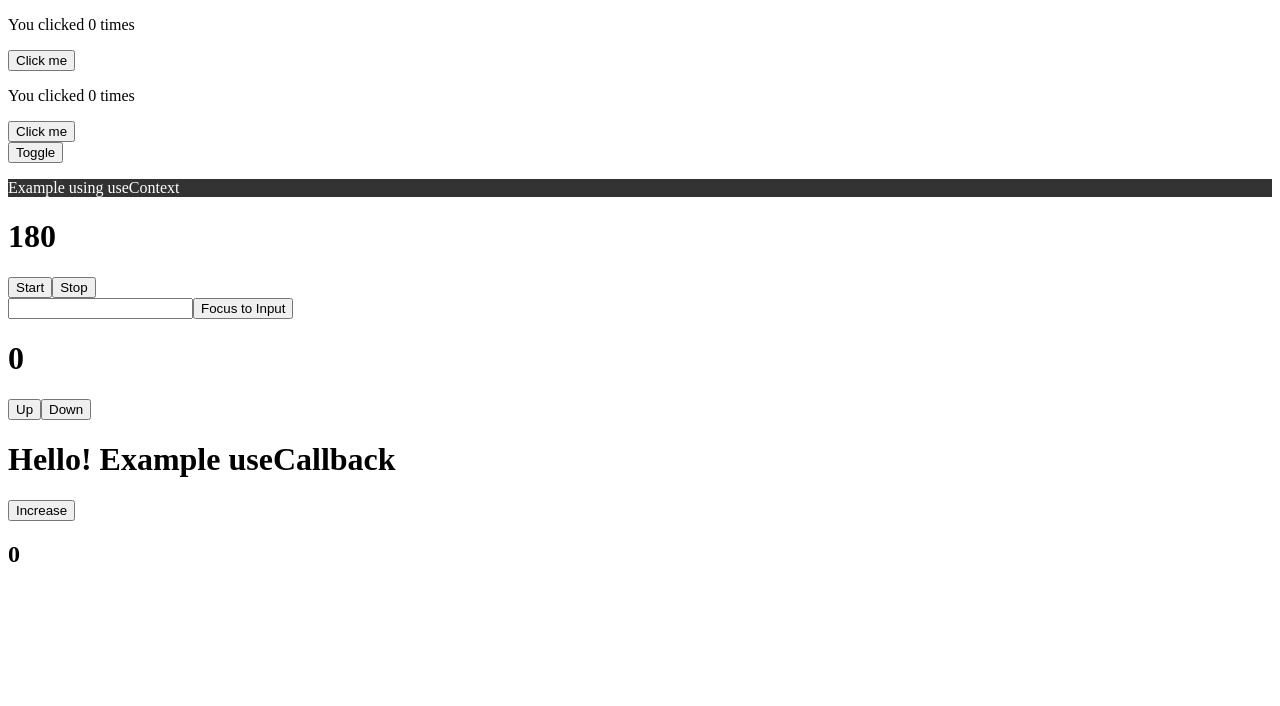
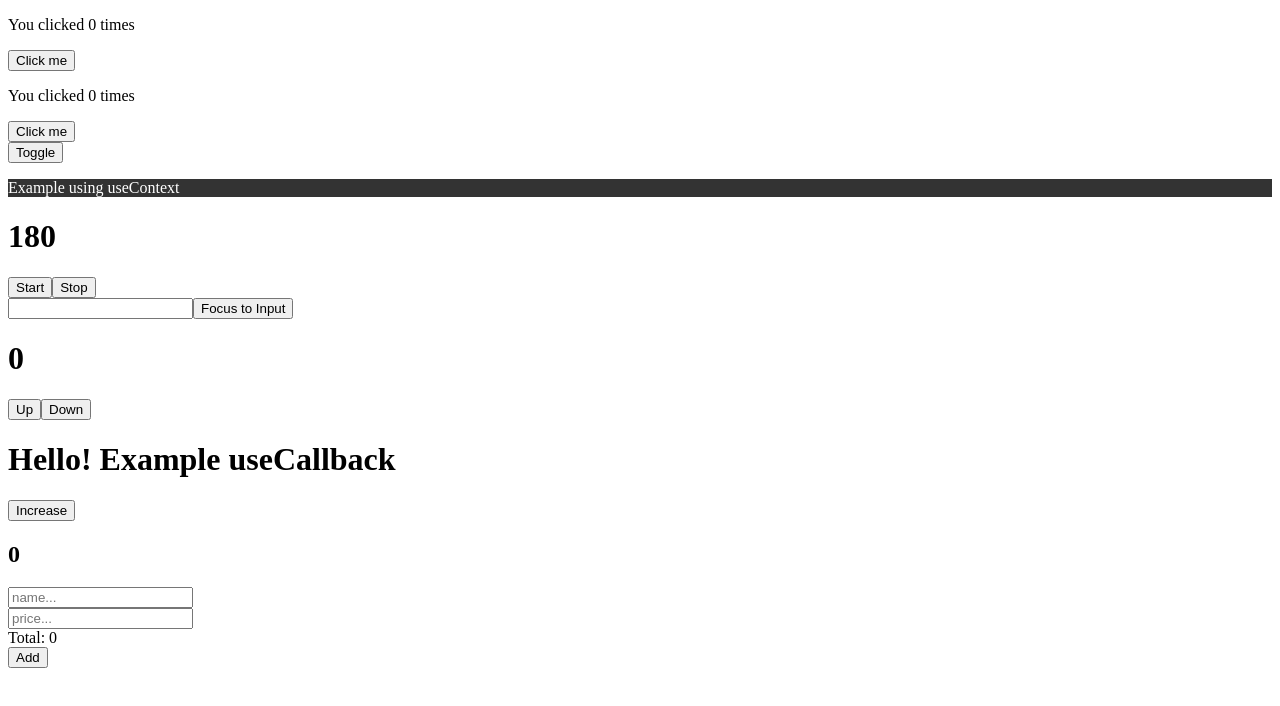
Before and after one commit to hoangle-agilityio/react-training, a React (Vite) app in the folder example-react-hooks/: page / in a window 1280 px wide. Shown: the top 706 px of the page. Built offline with nearby package versions, Linux system fonts and the light colour scheme.

Commit message:
feat: make some code about useMemo

```diff
--- /dev/null
+++ b/example-react-hooks/src/components/UseMemo.tsx
@@ -0,0 +1,42 @@
+import { useMemo, useState } from "react";
+
+interface Product {
+  name: string;
+  price: number;
+}
+
+export default function ExampleUseMemo() {
+  const [name, setName] = useState<string>("");
+  const [price, setPrice] = useState<string>("");
+  const [products, setProducts] = useState<Array<Product>>([]);
+
+  const handleSubmit = (): void => {
+    setProducts([...products, {
+      name,
+      price: +price,
+    }])
+  }
+
+  const total = useMemo(() => {
+    return products.reduce((result, product) => {
+      console.log("re-render");
+      return result + product.price
+    }, 0);
+  }, [products]);
+
+  return (
+    <div>
+      <input value={name} onChange={e => setName(e.target.value)} type="text" placeholder="name..." /><br />
+      <input value={price} onChange={e => setPrice(e.target.value)} type="text" placeholder="price..." /><br />
+      Total: {total}
+      <br /><button onClick={handleSubmit}>Add</button>
+      <ul>
+        {products.map((product, index) => (
+          <li key={index}>
+            {product.name} - {product.price}
+          </li>
+        ))}
+      </ul>
+    </div>
+  );
+}
--- a/example-react-hooks/src/main.tsx
+++ b/example-react-hooks/src/main.tsx
@@ -3,6 +3,7 @@ import ReactDOM from 'react-dom'
 import ExampleUseCallback from './components/UseCallback'
 import ExampleUseContext from './components/UseContext'
 import ExampleEffect from './components/UseEffect'
+import ExampleUseMemo from './components/UseMemo'
 import ExampleUseReducer from './components/UseReducer'
 import ExampleUseRef from './components/UseRef'
 import App from './components/UseState'
@@ -15,6 +16,7 @@ ReactDOM.render(
     <ExampleUseRef />
     <ExampleUseReducer />
     <ExampleUseCallback />
+    <ExampleUseMemo />
   </React.StrictMode>,
   document.getElementById('root')
 )
```
